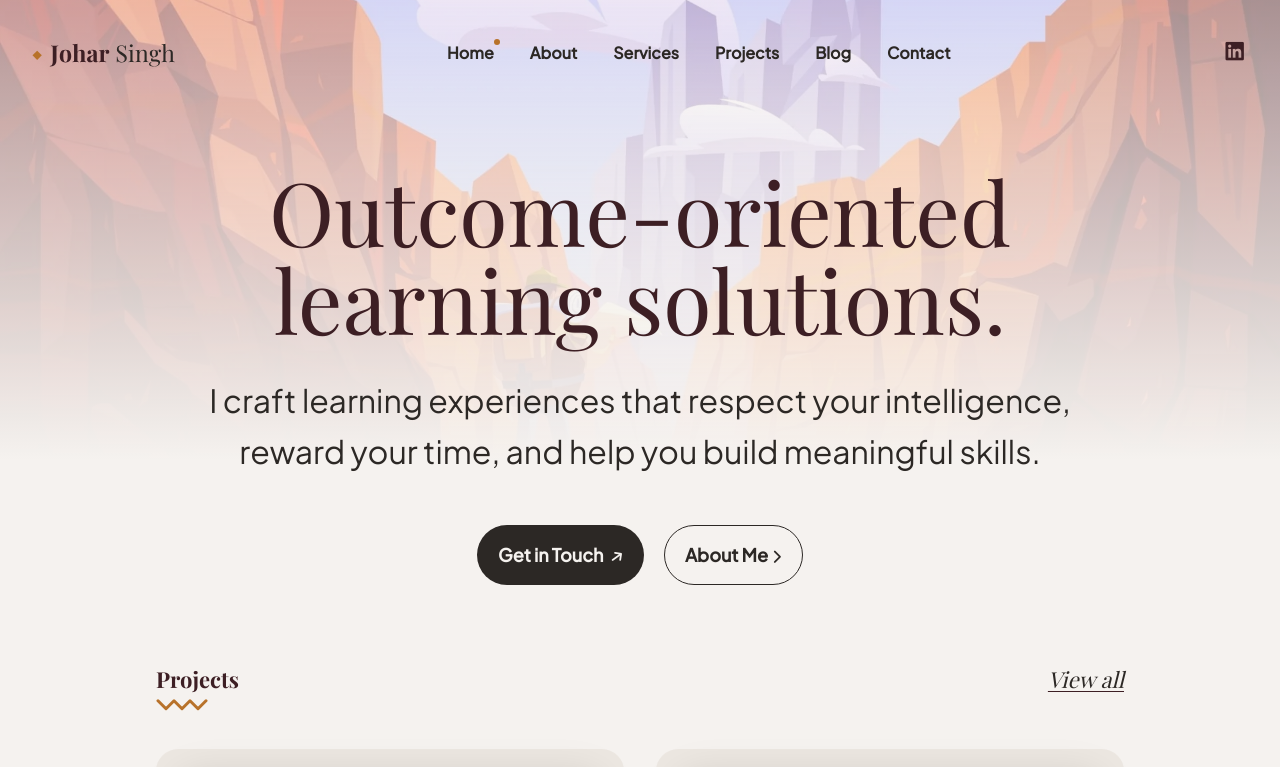
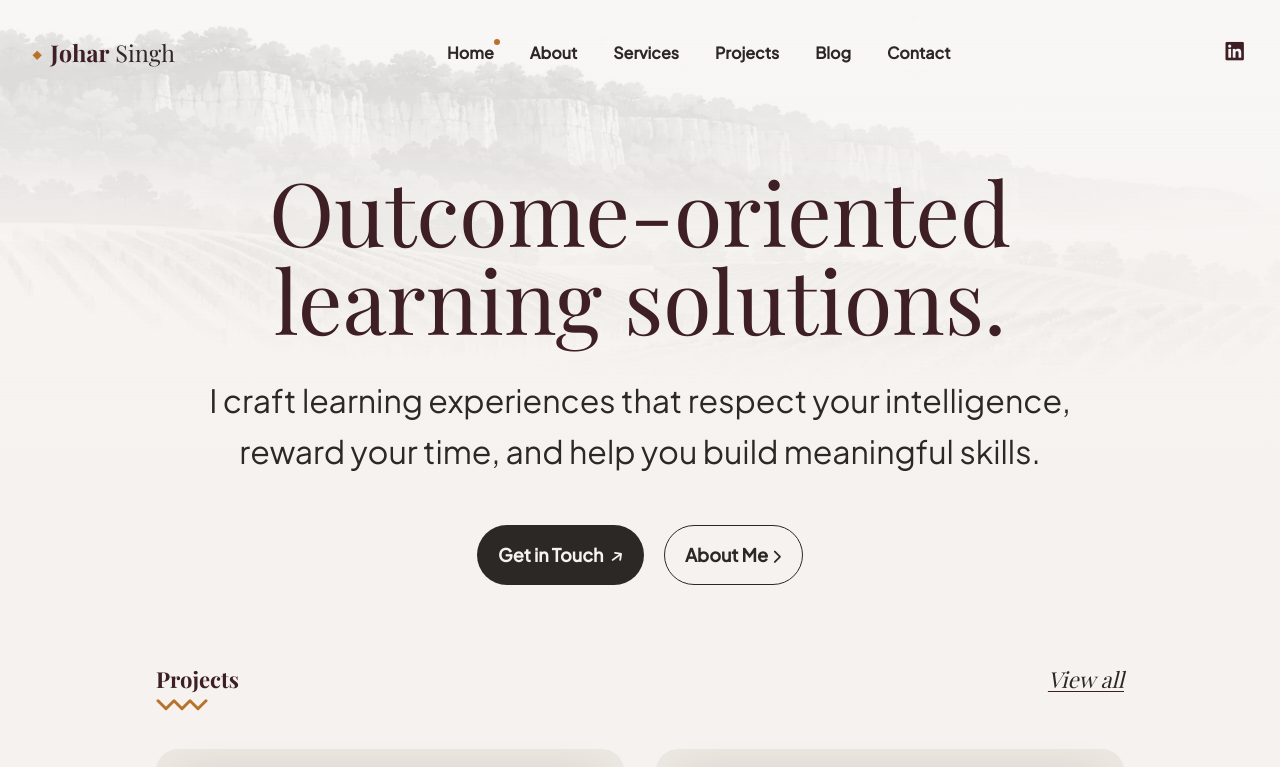
Before and after one commit to j0har/joharsingh.com, a Jekyll site: the page built from index.html, in a window 1280 px wide. Shown: the top 767 px of the page. Built offline with Jekyll 4.4.1, drawn with Linux system fonts in a browser that asks for light colours; some web fonts are replaced; the list of posts is cut into pages by our own code.

Commit message:
Update hero image in settings.yml

```diff
--- a/_data/settings.yml
+++ b/_data/settings.yml
@@ -42,7 +42,7 @@ hero:
   enable: true
   hero_title: Outcome-oriented learning solutions.
   hero_description: I craft learning experiences that respect your intelligence, reward your time, and help you build meaningful skills.
-  hero_image: "/images/01.webp"
+  hero_image: "/images/benchlands-hero.webp"
   hero_button_contact: Get in Touch
   hero_button_about: About Me
 
```
